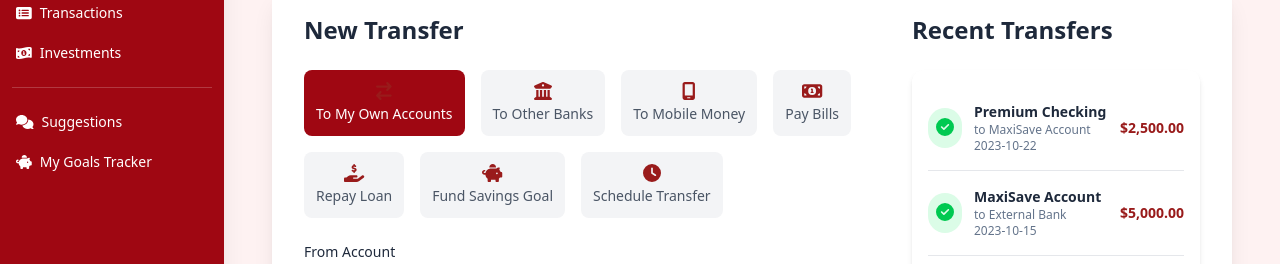
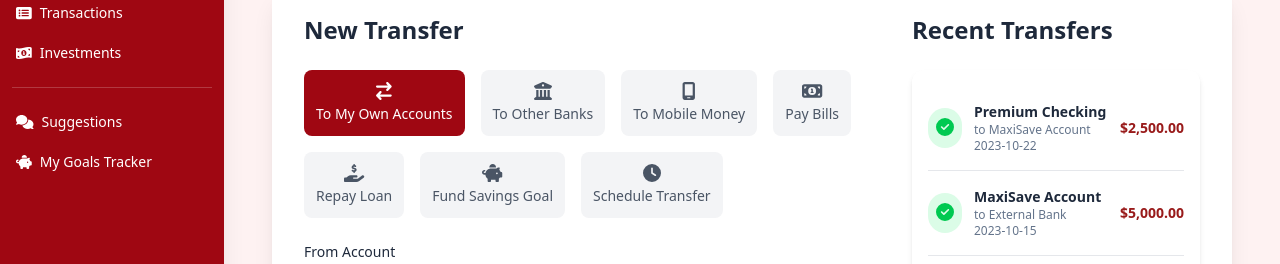
Before and after one commit to IsaacDev14/WealthSphere-Bank, a React (Vite) app: page /transferfunds in a window 1280 px wide. Shown: the part 194-458 px from the top of the page. Built offline with nearby package versions, Linux system fonts and the light colour scheme.

Commit message:
update the active tab icon

```diff
--- a/src/pages/TransferFunds.tsx
+++ b/src/pages/TransferFunds.tsx
@@ -142,7 +142,6 @@ const TransferFunds = () => {
 
   // Tab button styles
   const tabButtonStyles = "flex flex-col items-center justify-center gap-1 px-3 py-3 rounded-lg transition-colors text-xs md:text-sm";
-  const activeTabStyles = "text-white";
 
   // Render the appropriate form based on selected tab
   const renderForm = () => {
@@ -682,52 +681,52 @@ const TransferFunds = () => {
 <div className="flex flex-wrap gap-2 md:gap-4 mb-6" style={{ color: primaryColor }}>
   <button
     onClick={() => setSelectedTab("own")}
-                className={`${tabButtonStyles} ${selectedTab === "own" ? 'bg-red-800' : 'bg-gray-100 hover:bg-gray-200'} `}
+    className={`${tabButtonStyles} ${selectedTab === "own" ? 'bg-red-800 text-white' : 'bg-gray-100 hover:bg-gray-200 text-gray-600'} `}
   >
     <FontAwesomeIcon icon={faArrowRightArrowLeft} className="text-lg" />
-                <span className={`${selectedTab === "own" ? activeTabStyles : 'text-gray-600'}`}>To My Own Accounts</span>
+    <span>To My Own Accounts</span>
   </button>
   <button
     onClick={() => setSelectedTab("other")}
-                className={`${tabButtonStyles} ${selectedTab === "other" ? 'bg-red-800' : 'bg-gray-100 hover:bg-gray-200'}`}
+    className={`${tabButtonStyles} ${selectedTab === "other" ? 'bg-red-800 text-white' : 'bg-gray-100 hover:bg-gray-200 text-gray-600'}`}
   >
     <FontAwesomeIcon icon={faBuildingColumns} className="text-lg" />
-                <span className={`${selectedTab === "other" ? activeTabStyles : 'text-gray-600'}`}>To Other Banks</span>
+    <span>To Other Banks</span>
   </button>
   <button
     onClick={() => setSelectedTab("mobile")}
-                className={`${tabButtonStyles} ${selectedTab === "mobile" ? 'bg-red-800' : 'bg-gray-100 hover:bg-gray-200'}`}
+    className={`${tabButtonStyles} ${selectedTab === "mobile" ? 'bg-red-800 text-white' : 'bg-gray-100 hover:bg-gray-200 text-gray-600'}`}
   >
     <FontAwesomeIcon icon={faMobileScreen} className="text-lg" />
-                <span className={`${selectedTab === "mobile" ? activeTabStyles : 'text-gray-600'}`}>To Mobile Money</span>
+    <span>To Mobile Money</span>
   </button>
   <button
     onClick={() => setSelectedTab("bills")}
-                className={`${tabButtonStyles} ${selectedTab === "bills" ? 'bg-red-800' : 'bg-gray-100 hover:bg-gray-200'}`}
+    className={`${tabButtonStyles} ${selectedTab === "bills" ? 'bg-red-800 text-white' : 'bg-gray-100 hover:bg-gray-200 text-gray-600'}`}
   >
     <FontAwesomeIcon icon={faMoneyBill1} className="text-lg" />
-                <span className={`${selectedTab === "bills" ? activeTabStyles : 'text-gray-600'}`}>Pay Bills</span>
+    <span>Pay Bills</span>
   </button>
   <button
     onClick={() => setSelectedTab("loan")}
-                className={`${tabButtonStyles} ${selectedTab === "loan" ? 'bg-red-800' : 'bg-gray-100 hover:bg-gray-200'}`}
+    className={`${tabButtonStyles} ${selectedTab === "loan" ? 'bg-red-800 text-white' : 'bg-gray-100 hover:bg-gray-200 text-gray-600'}`}
   >
     <FontAwesomeIcon icon={faHandHoldingDollar} className="text-lg" />
-                <span className={`${selectedTab === "loan" ? activeTabStyles : 'text-gray-600'}`}>Repay Loan</span>
+    <span>Repay Loan</span>
   </button>
   <button
     onClick={() => setSelectedTab("goals")}
-                className={`${tabButtonStyles} ${selectedTab === "goals" ? 'bg-red-800' : 'bg-gray-100 hover:bg-gray-200'}`}
+    className={`${tabButtonStyles} ${selectedTab === "goals" ? 'bg-red-800 text-white' : 'bg-gray-100 hover:bg-gray-200 text-gray-600'}`}
   >
     <FontAwesomeIcon icon={faPiggyBank} className="text-lg" />
-                <span className={`${selectedTab === "goals" ? activeTabStyles : 'text-gray-600'}`}>Fund Savings Goal</span>
+    <span>Fund Savings Goal</span>
   </button>
   <button
     onClick={() => setSelectedTab("schedule")}
-                className={`${tabButtonStyles} ${selectedTab === "schedule" ? 'bg-red-800' : 'bg-gray-100 hover:bg-gray-200'}`}
+    className={`${tabButtonStyles} ${selectedTab === "schedule" ? 'bg-red-800 text-white' : 'bg-gray-100 hover:bg-gray-200 text-gray-600'}`}
   >
     <FontAwesomeIcon icon={faClock} className="text-lg" />
-                <span className={`${selectedTab === "schedule" ? activeTabStyles : 'text-gray-600'}`}>Schedule Transfer</span>
+    <span>Schedule Transfer</span>
   </button>
 </div>
 
```
Lines whose indentation alone changed are shown as unchanged.
